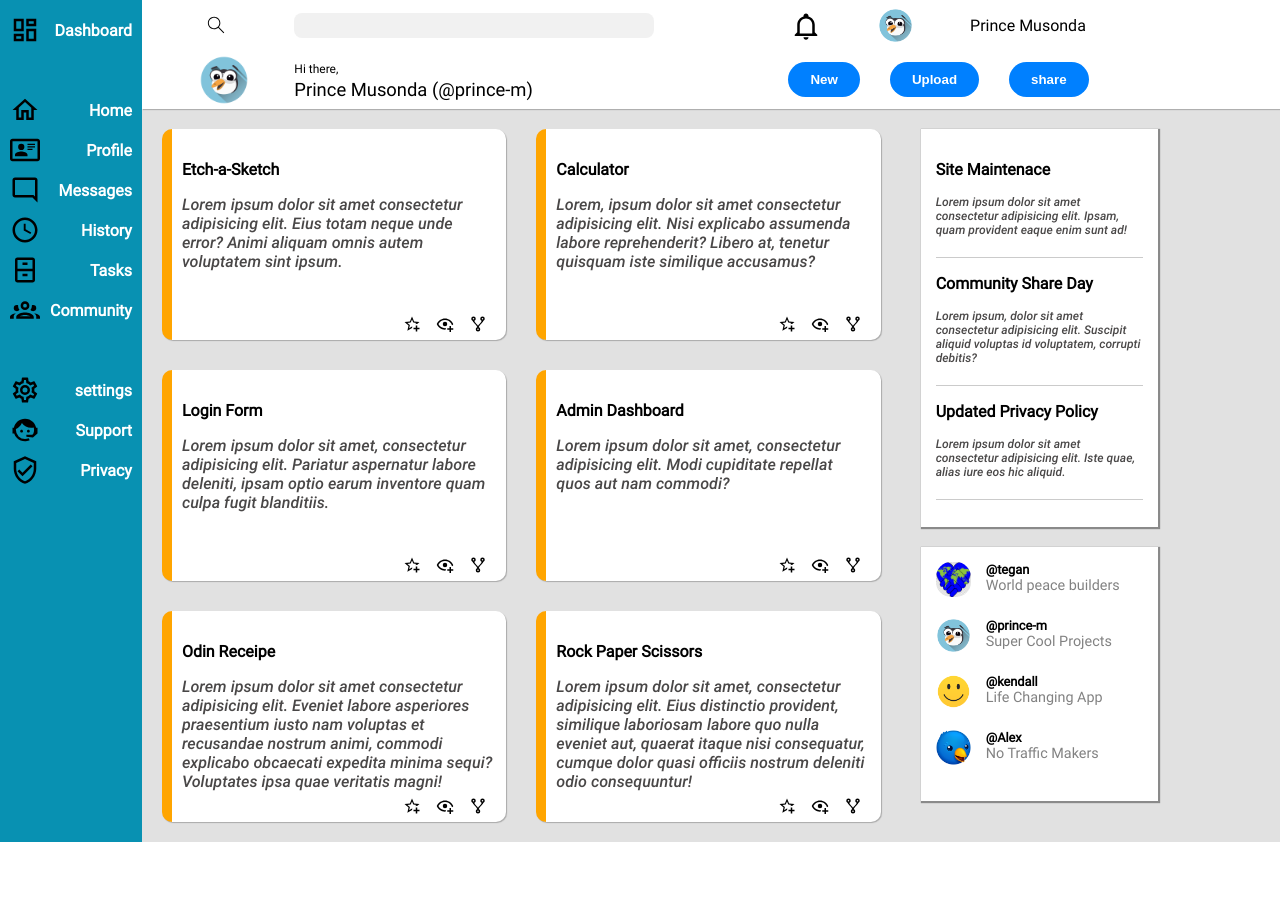
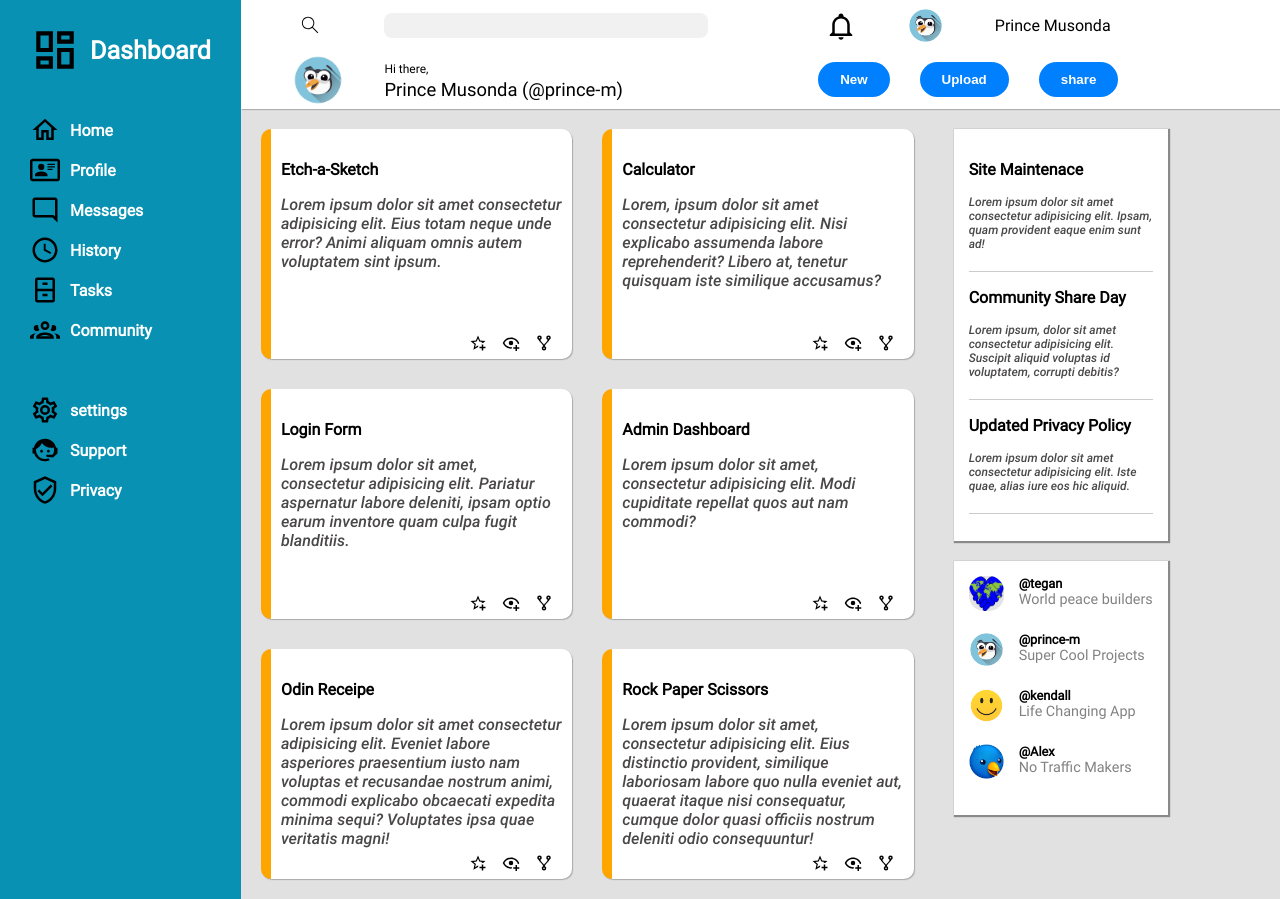
Before and after one commit to prince-musonda/Admin-DashBoard, a plain HTML site: page index.html in a window 1280 px wide. Before the commit the page ends 842 px from the top, so only its background shows below. Drawn offline with Linux system fonts and the light colour scheme.

Commit message:
Make tiny Changes to style.css

```diff
--- a/style.css
+++ b/style.css
@@ -137,19 +137,25 @@ aside{
     color:white;
     font-weight: bold;
     height:100%;
-    padding: 10px;
+    padding: 30px;
     display: flex; /*aligning the 3 sections in the side bar*/
     flex-direction: column;
     gap: 40px;
 }
 .dashboard-label, .options-section1, .options-section2{
     display: grid;
-    grid-template-columns: 1fr 1fr;
+    grid-template-columns: max-content 1fr;
     grid-auto-rows: 40px;
     align-items: center;
     column-gap: 10px;
 }
 
+.dashboard-label img{
+    width: 50px
+}
+.dashboard-label p{
+    font-size: 25px;
+}
 
 
 aside img{
@@ -157,8 +163,9 @@ aside img{
     justify-self: start;
 }
 aside p{
-    justify-self: end;
+    justify-self: start;
 }
+
 /*******************styles for the main section *************/
 main{
     display:grid;
```
